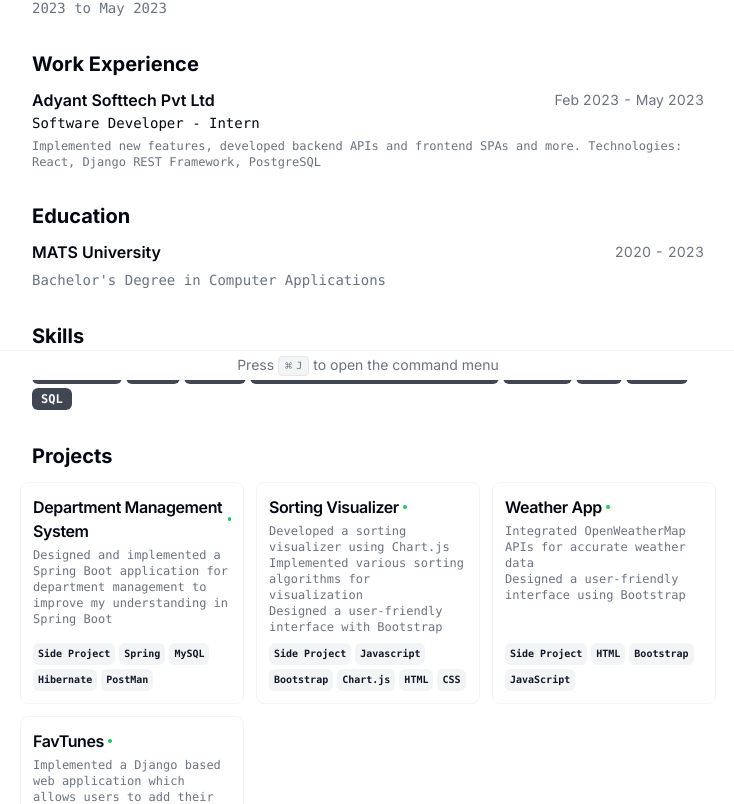
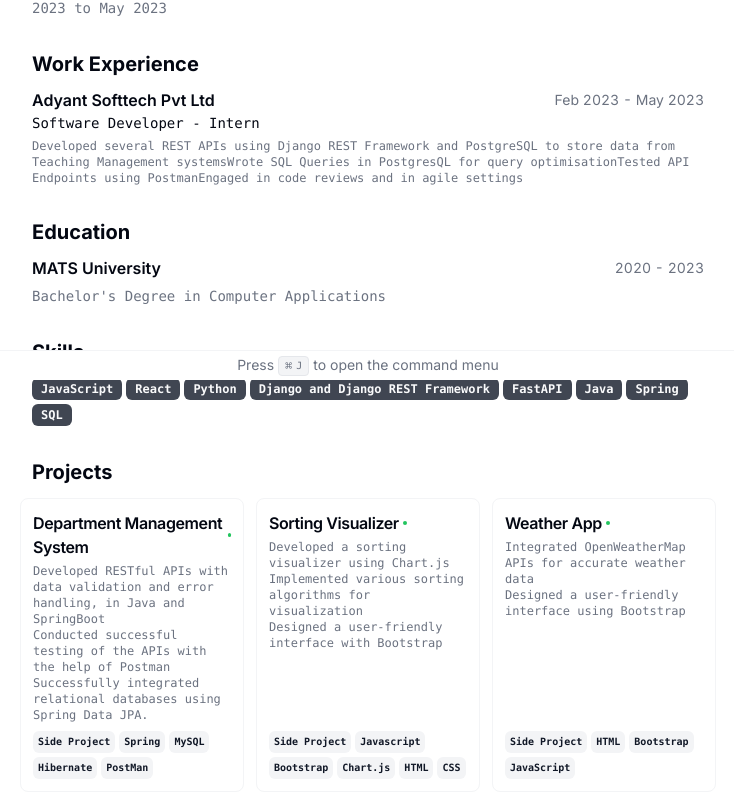
Before and after one commit to vadlamaniuday/resume, a Next.js app: page / in a window 1280 px wide. Shown: the part 420-1224 px from the top of the page, without its empty margins (272-1006 px from the left). Built offline with nearby package versions, Linux system fonts and the light colour scheme.

Commit message:
changed the type in project card file

```diff
--- a/src/components/project-card.tsx
+++ b/src/components/project-card.tsx
@@ -9,7 +9,7 @@ import { Badge } from "./ui/badge";
 
 interface Props {
   title: string;
-  description: string | string[];
+  description: readonly string[];
   tags: readonly string[];
   link?: string;
 }
@@ -37,13 +37,11 @@ export function ProjectCard({ title, description, tags, link }: Props) {
             {link?.replace("https://", "").replace("www.", "").replace("/", "")}
           </div>
           <CardDescription className="font-mono text-xs">
-          {Array.isArray(description) ? (
-    description.map((item, index) => (
-      <p key={index}>{item}</p>
-    ))
-  ) : (
-    <p>{description}</p>
-  )}
+          {<ul>
+        {description.map((item, index) => (
+          <li key={index}>{item}</li>
+        ))}
+      </ul>}
           </CardDescription>
         </div>
       </CardHeader>
--- a/src/data/resume-data.tsx
+++ b/src/data/resume-data.tsx
@@ -48,7 +48,12 @@ export const RESUME_DATA = {
       start: "Feb 2023",
       end: "May 2023",
       description:
-        "Implemented new features, developed backend APIs and frontend SPAs and more. Technologies: React, Django REST Framework, PostgreSQL",
+       [
+        "Developed several REST APIs using Django REST Framework and PostgreSQL to store data from Teaching Management systems",
+        "Wrote SQL Queries in PostgresQL for query optimisation",
+        "Tested API Endpoints using Postman",
+        "Engaged in code reviews and in agile settings",
+       ]
     },
 
   ],
@@ -72,7 +77,11 @@ export const RESUME_DATA = {
         "Hibernate",
         "PostMan",
       ],
-      description: "Designed and implemented a Spring Boot application for department management to improve my understanding in Spring Boot",
+      description: [
+        "Developed RESTful APIs with data validation and error handling, in Java and SpringBoot",
+        "Conducted successful testing of the APIs with the help of Postman",
+        "Successfully integrated relational databases using Spring Data JPA."
+      ],
 
       link: {
         label: "consultly.com",
```
